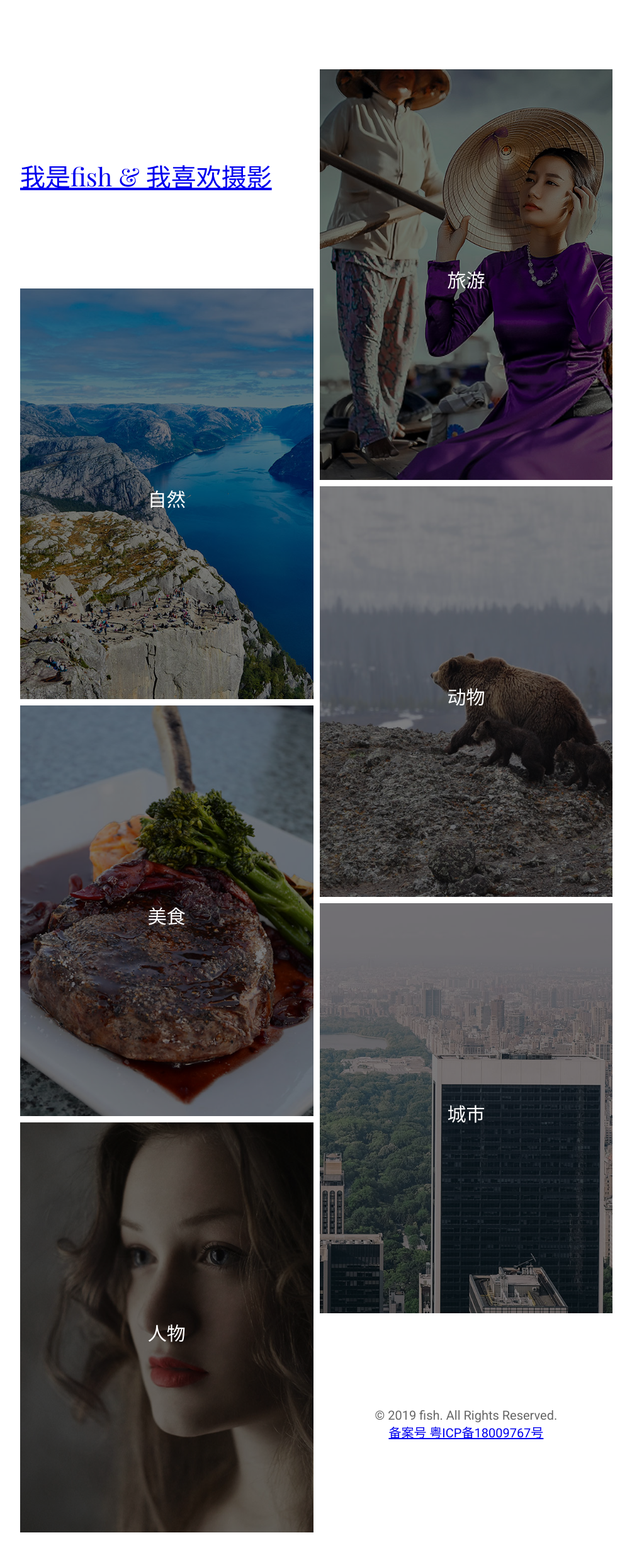
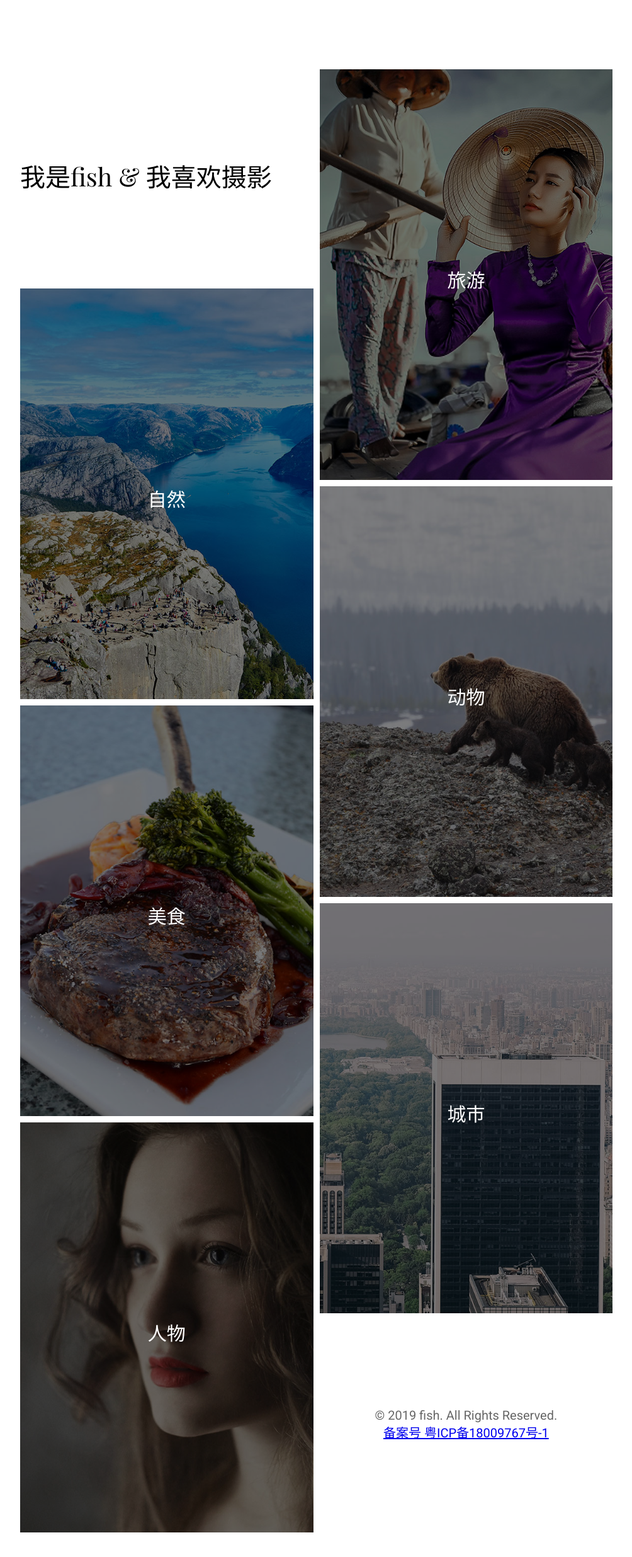
Before and after one commit to fishedee/gallery, a plain HTML site: page static/index.html in a window 1280 px wide. Shown: the whole page at 63% size, without its empty margins (123-1127 px from the left). Drawn offline with nearby package versions, Linux system fonts and the light colour scheme; a web font is replaced by a local one.

Commit message:
更新备案信息

```diff
--- a/static/index.html
+++ b/static/index.html
@@ -124,7 +124,7 @@
 	<body>
 		<div class="container">
 			<div class="left">
-				<a href="https://blog.fishedee.com"><div class="author">我是fish & 我喜欢摄影</div></a>
+				<div class="author">我是fish & 我喜欢摄影</div>
 				<div class="category fadeIn animated" onclick="go('nature')"><img src="img/nature.jpg"/><div class="wrap"><div class="text"><h2>自然</h2></div></div></div>
 				<div class="category fadeIn animated" onclick="go('food')"><img src="img/food.jpg"/><div class="wrap"><div class="text"><h2>美食</h2></div></div></div>
 				<div class="category fadeIn animated" onclick="go('face')"><img src="img/faces.jpg"/><div class="wrap"><div class="text"><h2>人物</h2></div></div></div>
@@ -133,7 +133,7 @@
 				<div class="category fadeIn animated" onclick="go('travel')"><img src="img/travel.jpg"/><div class="wrap"><div class="text"><h2>旅游</h2></div></div></div>
 				<div class="category fadeIn animated" onclick="go('wildlife')"><img src="img/wildlife.jpg"/><div class="wrap"><div class="text"><h2>动物</h2></div></div></div>
 				<div class="category fadeIn animated" onclick="go('city')"><img src="img/city.jpg"/><div class="wrap"><div class="text"><h2>城市</h2></div></div></div>
-				<div class="footer">© 2019 fish. All Rights Reserved. <br/><a href="https://beian.miit.gov.cn/">备案号 粤ICP备18009767号</a></div>
+				<div class="footer">© 2019 fish. All Rights Reserved. <br/><a href="https://beian.miit.gov.cn/">备案号 粤ICP备18009767号-1</a></div>
 			</div>
 			<script>
 				function go(src){
```
Also changed, not shown: static/list.html (+1 -1 lines).
